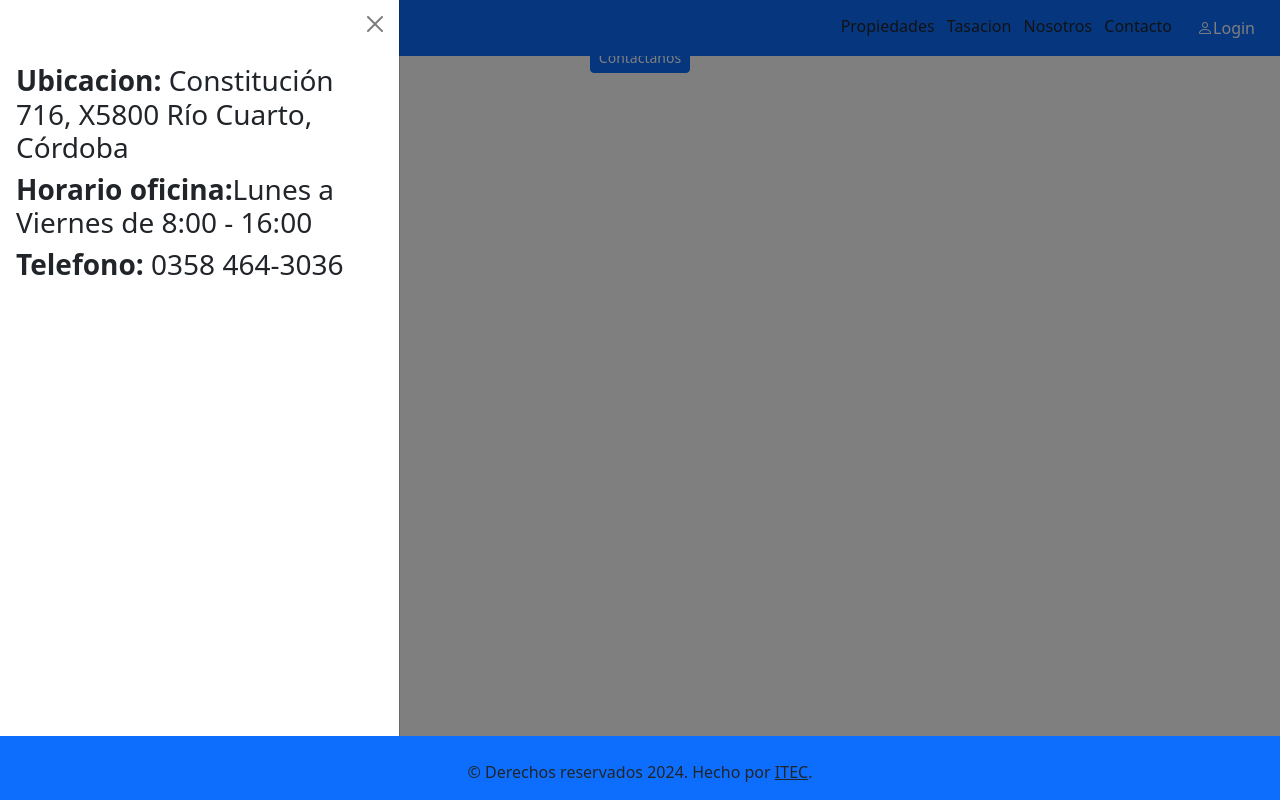
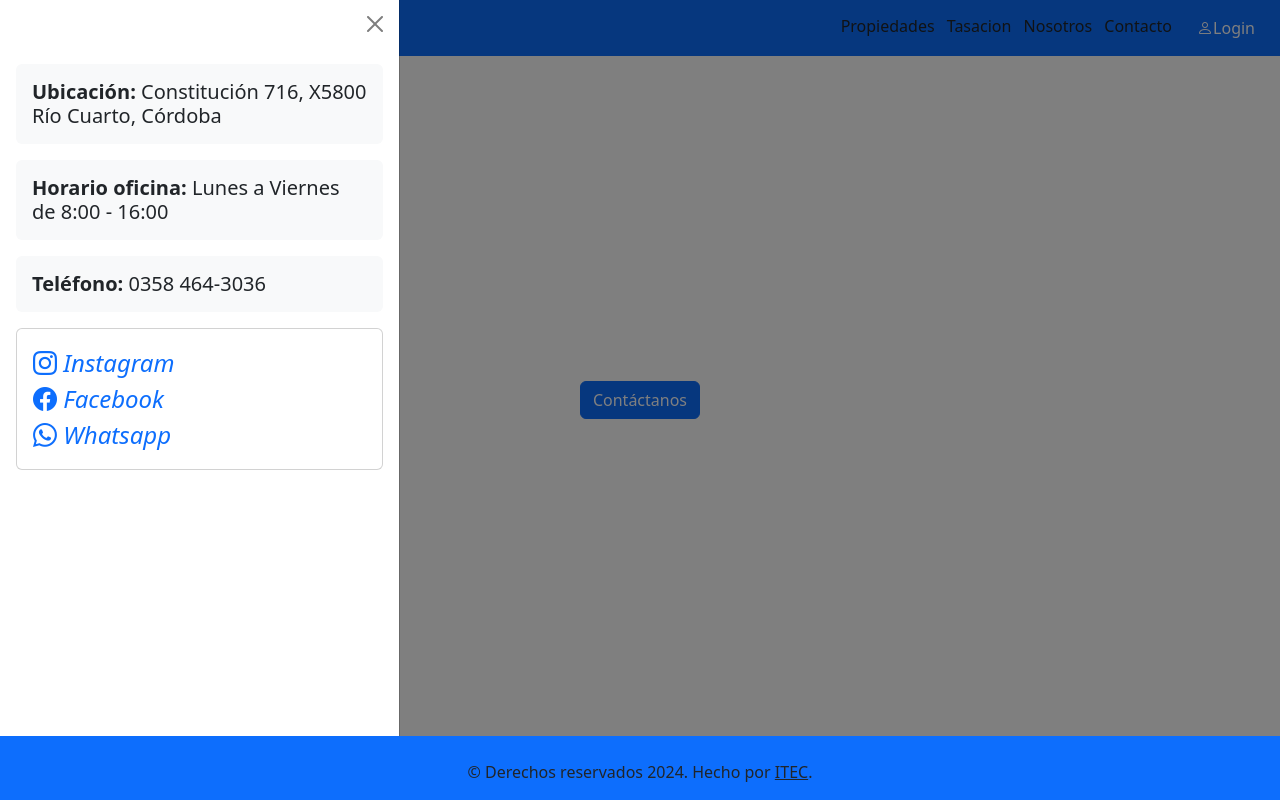
Before and after one commit to MatiJFernandez/reto4-Bootstrap, a plain HTML site: page home.html in a window 1280 px wide. Both pictures are taken after a click on the button 40 px from the left and 28 px from the top of the page. Drawn offline with nearby package versions, Linux system fonts and the light colour scheme.

Commit message:
actualiza nav

```diff
--- a/home.html
+++ b/home.html
@@ -23,7 +23,7 @@
 
   <body>
     <header>
-      <!-- barra de navegacion -->
+      <!-- barra de navegación -->
       <nav class="navbar navbar-light bg-primary fixed-top">
         <div class="container-fluid">
           <button class="navbar-toggler" type="button" data-bs-toggle="offcanvas" data-bs-target="#offcanvasNavbar"
@@ -48,39 +48,50 @@
           <div class="offcanvas offcanvas-start" tabindex="-1" id="offcanvasNavbar" aria-labelledby="offcanvasNavbarLabel">
             <div class="offcanvas-header">
                 <h5 class="offcanvas-title" id="offcanvasNavbarLabel">
-                <!-- <a href=""><span><img class="logo" src="/img/logo-diseno-letra-n.png" alt=""></span></a> -->
+                    <!-- Puedes agregar tu logo aquí -->
                 </h5>
                 <button type="button" class="btn-close text-reset" data-bs-dismiss="offcanvas" aria-label="Close"></button>
             </div>
             <div class="offcanvas-body">
-              <ul class="navbar-nav justify-content-end flex-grow-1 pe-3">
-                <li class="nav-item">
-                  <h3><strong>Ubicacion:</strong> Constitución 716, X5800 Río Cuarto, Córdoba</h3>
+                <ul class="navbar-nav justify-content-start flex-column">
+                    <li class="nav-item mb-3">
+                        <div class="p-3 bg-light rounded">
+                            <h3 class="h5 mb-0"><strong>Ubicación:</strong> Constitución 716, X5800 Río Cuarto, Córdoba</h3>
+                        </div>
                     </li>
-                <li class="nav-item">
-                  <h3><strong>Horario oficina:</strong>Lunes a Viernes de 8:00 - 16:00</h3>
+                    <li class="nav-item mb-3">
+                        <div class="p-3 bg-light rounded">
+                            <h3 class="h5 mb-0"><strong>Horario oficina:</strong> Lunes a Viernes de 8:00 - 16:00</h3>
+                        </div>
                     </li>
-                <li class="nav-item">
-                  <h3><strong>Telefono:</strong> 0358 464-3036</h3>
+                    <li class="nav-item mb-3">
+                        <div class="p-3 bg-light rounded">
+                            <h3 class="h5 mb-0"><strong>Teléfono:</strong> 0358 464-3036</h3>
+                        </div>
                     </li>
                 </ul>
+                <div class="card p-3">
+                  <a href="https://www.instagram.com/itecriocuarto/" class="text-decoration-none me-3">
+                      <i class="bi bi-instagram fs-4"> Instagram</i>
+                  </a>
+                  <a href="https://www.facebook.com/iTecRioCuarto" class="text-decoration-none me-3">
+                      <i class="bi bi-facebook fs-4"> Facebook</i>
+                  </a>
+                  <a href="https://wa.me/1234567890" target="_blank" class="text-decoration-none">
+                      <i class="bi bi-whatsapp fs-4"> Whatsapp</i>
+                  </a>
               </div>
             </div>
+        </div>
+
         </div>
       </nav>
     </header>
 
     <main>
-      <div class="container" id="content-wrapper">
-        <div class="d-flex flex-column align-items-center justify-content-center text-center" style="height: var(--bs-navbar-height);">
-            <a href="#"><img id="logoCentral" class="img-fluid" src="" alt="logo"></a>
-
-            <a href="#">
-                <button class="btn btn-primary btn-sm mt-3" type="button">Contáctanos</button>
-            </a>
+      <div class="d-flex justify-content-center align-items-center vh-100">
+        <a href="#"><button class="btn btn-primary">Contáctanos</button></a>
       </div>
-    </div>
-
     </main>
 
     <footer class="bg-primary fixed-bottom">
@@ -89,18 +100,16 @@
         <br>
         <p>© Derechos reservados 2024. Hecho por <a class="text-dark" href="https://www.itecriocuarto.org.ar/">ITEC</a>.</p>
         <i class=""></i>
+      </div>
+    </footer>
 
-      </div>
-
-    </footer>
     <!-- Bootstrap JavaScript Libraries -->
     <script src="https://cdn.jsdelivr.net/npm/@popperjs/core@2.11.8/dist/umd/popper.min.js"
       integrity="sha384-I7E8VVD/ismYTF4hNIPjVp/Zjvgyol6VFvRkX/vR+Vc4jQkC+hVqc2pM8ODewa9r"
       crossorigin="anonymous"></script>
-
     <script src="https://cdn.jsdelivr.net/npm/bootstrap@5.3.2/dist/js/bootstrap.min.js"
       integrity="sha384-BBtl+eGJRgqQAUMxJ7pMwbEyER4l1g+O15P+16Ep7Q9Q+zqX6gSbd85u4mG4QzX+"
-      crossorigin="anonymous"
-    ></script>
+      crossorigin="anonymous"></script>
   </body>
+
 </html>
```
Lines whose indentation alone changed are shown as unchanged.
